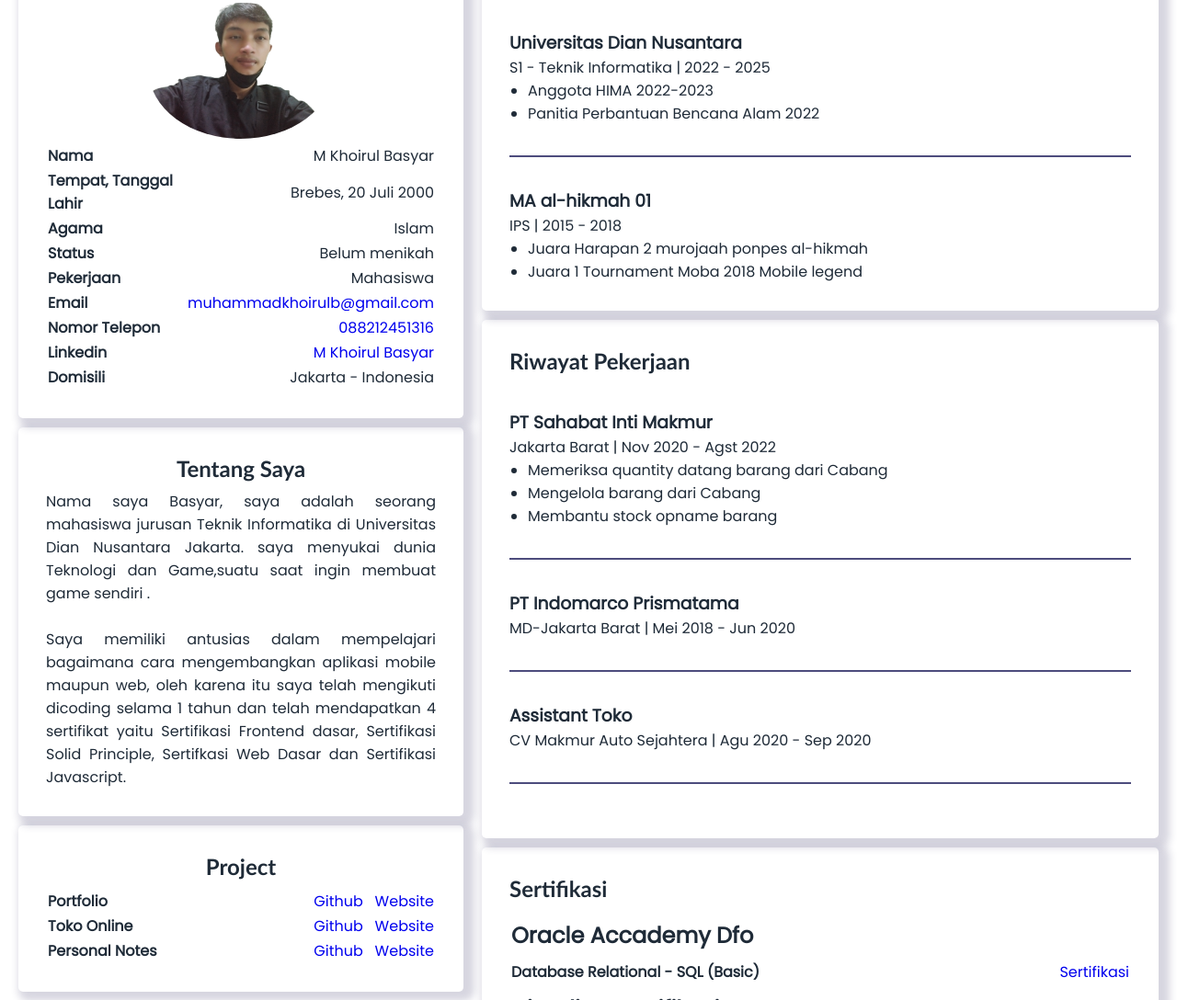
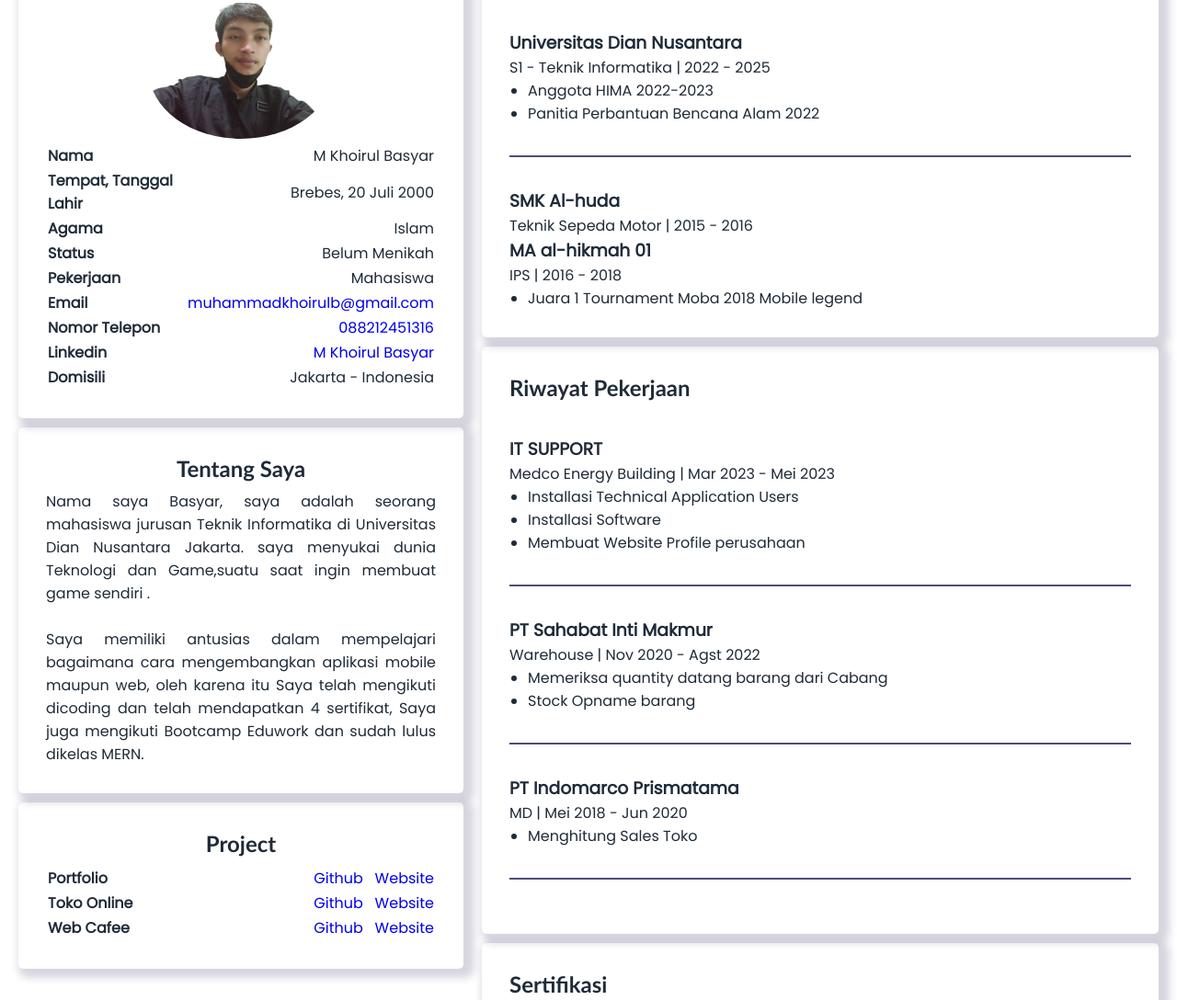
Before and after one commit to mbasyar/cv_mbasyar, a plain HTML site: page index.html in a window 1280 px wide. Shown: the part 275-1363 px from the top of the page at 92% size. Drawn offline with Linux system fonts and the light colour scheme.

Commit message:
merubah isi teks

```diff
--- a/index.html
+++ b/index.html
@@ -5,9 +5,10 @@
     <meta http-equiv="X-UA-Compatible" content="IE=edge" />
     <meta name="viewport" content="width=device-width, initial-scale=1.0" />
     <link rel="stylesheet" href="style/style.css" />
+    <link rel="icon" href="logoo.jpg">
     <script src="https://kit.fontawesome.com/4c2caa1f1e.js" crossorigin="anonymous"></script>
 
-    <title>Portfolio - M Khoirul Basyar</title>
+    <title>CV - M Khoirul Basyar</title>
   </head>
   <body onchange="dropdown()">
     <div id="overlay" onclick="overlayClick()">
@@ -19,7 +20,7 @@
     <header>
       <section>
         <h1>Hello Welcome To My Portfolio</h1>
-        <p>studying programming</p>
+        <p>Frontend Web Developer</p>
       </section>
       <nav>
         <a id="menu" onclick="overlay()">Menu</a>
@@ -58,7 +59,7 @@
               </tr>
               <tr>
                 <th>Status</th>
-                <td>Belum menikah</td>
+                <td>Belum Menikah</td>
               </tr>
               <tr>
                 <th>Pekerjaan</th>
@@ -91,9 +92,8 @@
 
               <br/>
               Saya memiliki antusias dalam mempelajari bagaimana cara mengembangkan aplikasi mobile maupun web, oleh karena itu
-              saya telah mengikuti dicoding selama 1 tahun dan telah mendapatkan 4
-              sertifikat yaitu Sertifikasi Frontend dasar, Sertifikasi Solid
-              Principle, Sertifkasi Web Dasar dan Sertifikasi Javascript.
+              Saya telah mengikuti dicoding dan telah mendapatkan 4 sertifikat,
+              Saya juga mengikuti Bootcamp Eduwork dan sudah lulus dikelas MERN.
             </p>
           </section>
           <section class="card">
@@ -104,7 +104,7 @@
                 <td>
                   <a href="https://github.com/mbasyarr.com">Github</a>
                   &nbsp;
-                  <a href="https://warungpojok.basyarrr.repl.co">Website</a>
+                  <a href="https://warungpojok.basyarrr.repl.co" target="_blank">Website</a>
                 </td>
               </tr>
               <tr>
@@ -112,15 +112,15 @@
                 <td>
                   <a href="https://github.com/mbasyarr.com">Github</a>
                   &nbsp;
-                  <a href="https://toko-1.basyarrr.repl.co">Website</a>
+                  <a href="https://toko-1.basyarrr.repl.co" target="_blank">Website</a>
                 </td>
               </tr>
               <tr>
-                <th>Personal Notes</th>
+                <th>Web Cafee</th>
                 <td>
-                  <a href="https://github.com/mbasyarr.com">Github</a>
+                  <a href="https://github.com/mbasyar/rumahkopi_reactjs.git">Github</a>
                   &nbsp;
-                  <a href="https://google.com">Website</a>
+                  <a href="https://kopibasyar.muhammad-khoi13.repl.co" target="_blank">Website</a>
                 </td>
               </tr>
             </table>
@@ -149,15 +149,17 @@
           <hr />
           <br />
           <section>
+            <h3 class="school">SMK Al-huda</h3>
+            <p>
+            <span class="jurusan">Teknik Sepeda Motor</span> |
+            <span class="year">2015 - 2016</span>
+            </p>
             <h3 class="school">MA al-hikmah 01</h3>
             <p>
               <span class="jurusan">IPS</span> |
-              <span class="year">2015 - 2018</span>
+              <span class="year">2016 - 2018</span>
             </p>
             <ul>
-              <li>
-                Juara Harapan 2 murojaah ponpes al-hikmah
-              </li>
               <li>
                 Juara 1 Tournament Moba 2018 Mobile legend </li>
             </ul>
@@ -166,13 +168,24 @@
         <article id="pekerjaan" class="card">
             <h2>Riwayat Pekerjaan</h2>
             <br>
+             <section>
+                <h3>IT SUPPORT </h3>
+                <p><span class="perusahaan">Medco Energy Building</span> | <span class="year">Mar 2023 - Mei 2023</span></p>
+                <ul>
+                  <li>Installasi Technical Application Users</li>
+                  <li>Installasi Software</li>
+                  <li>Membuat Website Profile perusahaan</li>
+                </ul>
+            </section>
+            <br />
+            <hr />
+            <br />
             <section>
                 <h3>PT Sahabat Inti Makmur</h3>
-                <p><span class="perusahaan">Jakarta Barat </span> | <span class="year">Nov 2020 - Agst 2022</span></p>
+                <p><span class="perusahaan">Warehouse </span> | <span class="year">Nov 2020 - Agst 2022</span></p>
                 <ul>
                   <li>Memeriksa quantity datang barang dari Cabang</li>
-                  <li>Mengelola barang dari Cabang</li>
-                  <li>Membantu stock opname barang </li>
+                  <li>Stock Opname barang </li>
               </ul>
             </section>
             <br />
@@ -180,19 +193,16 @@
             <br />
             <section>
                 <h3>PT Indomarco Prismatama</h3>
-                <p><span class="perusahaan">MD-Jakarta Barat</span> | <span class="year">Mei 2018 - Jun 2020</span></p>
 
+                <p><span class="perusahaan">MD</span> | <span class="year">Mei 2018 - Jun 2020</span></p>
+                <ul>
+                  <li>Menghitung Sales Toko</li>
+                </ul>
             </section>
             <br />
             <hr />
             <br />
-            <section>
-                <h3>Assistant Toko </h3>
-                <p><span class="perusahaan">CV Makmur Auto Sejahtera</span> | <span class="year">Agu 2020 - Sep 2020</span></p>
-            </section>
-            <br />
-            <hr />
-            <br />
+
 
         </article>
         <article id="skill" class="card">
```
Also changed, not shown: logoo.jpg (added).
